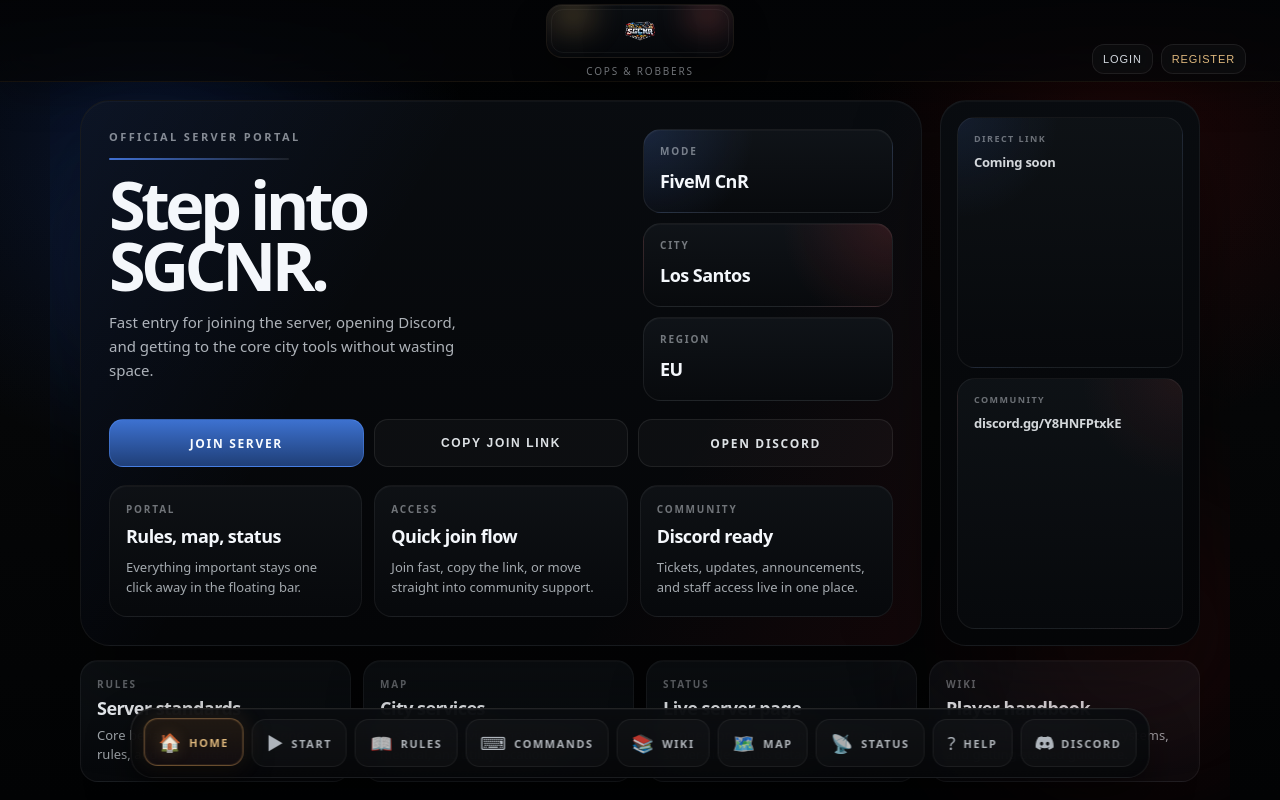
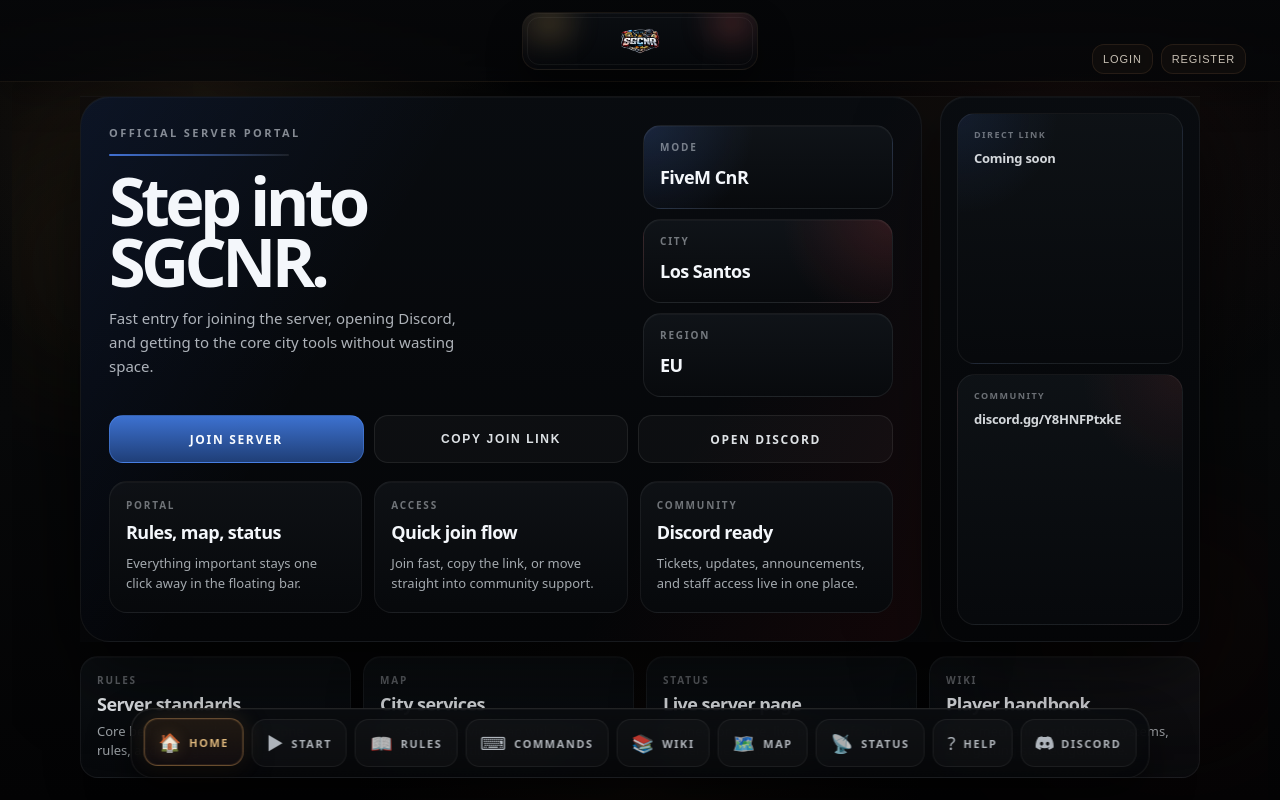
Before and after one commit to 585jeremy/siteexample, a PHP site: page / in a window 1280 px wide. Run offline with PHP 8.4, Linux system fonts and the light colour scheme.

Commit message:
Unify home wiki and map shell

```diff
--- a/index.html
+++ b/index.html
@@ -4,8 +4,8 @@
     <meta charset="utf-8" />
     <meta name="viewport" content="width=device-width, initial-scale=1" />
     <title>SGCNR Rules</title>
-    <link rel="stylesheet" href="./styles.css?v=20260402d" />
-    <link rel="stylesheet" href="./site-overrides.css?v=20260402d" />
+    <link rel="stylesheet" href="./styles.css?v=20260402e" />
+    <link rel="stylesheet" href="./site-overrides.css?v=20260402e" />
     <link
       rel="stylesheet"
       href="https://unpkg.com/leaflet@1.9.4/dist/leaflet.css"
@@ -30,7 +30,6 @@
           />
           <span class="brandmark__title">SGCNR</span>
         </div>
-        <div class="brandmark__sub">Cops &amp; Robbers</div>
       </div>
       <div class="meta" id="meta"></div>
       <div class="auth" id="authArea" aria-label="Account">
@@ -105,9 +104,9 @@
     </footer>
 
     <script src="./rules.js?v=20260401n"></script>
-    <script src="./server-config.js?v=20260402d"></script>
-    <script src="./wiki-data.js?v=20260402d"></script>
+    <script src="./server-config.js?v=20260402e"></script>
+    <script src="./wiki-data.js?v=20260402e"></script>
     <script src="https://unpkg.com/leaflet@1.9.4/dist/leaflet.js" crossorigin=""></script>
-    <script src="./app.js?v=20260402d"></script>
+    <script src="./app.js?v=20260402e"></script>
   </body>
 </html>
--- a/site-overrides.css
+++ b/site-overrides.css
@@ -3937,3 +3937,219 @@
     grid-template-columns: 1fr;
   }
 }
+
+/* 2026-04-02 final shell consistency overrides */
+.brandmark{
+  gap: 0 !important;
+}
+
+.brandmark__badge{
+  min-width: 236px !important;
+  min-height: 58px !important;
+}
+
+.brandmark__logo--badge{
+  max-width: 142px !important;
+  max-height: 44px !important;
+}
+
+.brandmark__sub{
+  display: none !important;
+}
+
+body.is-landing,
+body.is-wiki,
+body.is-map{
+  background:
+    radial-gradient(circle at 16% 12%, rgba(191, 143, 88, .14), transparent 24%),
+    radial-gradient(circle at 84% 14%, rgba(144, 71, 61, .13), transparent 24%),
+    radial-gradient(circle at 50% 100%, rgba(98, 62, 33, .08), transparent 28%),
+    linear-gradient(180deg, #040506 0%, #070809 52%, #030304 100%) !important;
+}
+
+body.is-landing .topbar,
+body.is-wiki .topbar,
+body.is-map .topbar{
+  background: linear-gradient(180deg, rgba(6,7,9,.96), rgba(5,6,8,.84)) !important;
+  border-bottom-color: rgba(183,137,85,.10) !important;
+}
+
+body.is-landing .clock,
+body.is-landing .auth__btn,
+body.is-wiki .clock,
+body.is-wiki .auth__btn,
+body.is-map .clock,
+body.is-map .auth__btn{
+  border-color: rgba(183,137,85,.14) !important;
+  background: rgba(18,15,13,.78) !important;
+  color: rgba(239,231,216,.82) !important;
+}
+
+body.is-landing .content,
+body.is-wiki .content,
+body.is-map .content{
+  width: min(1450px, calc(100% - 24px)) !important;
+  margin: 0 auto !important;
+}
+
+body.is-landing .content{
+  padding: 14px 0 114px !important;
+}
+
+body.is-wiki .content{
+  padding: 14px 0 120px !important;
+}
+
+body.is-map .content{
+  padding: 10px 0 112px !important;
+  min-height: calc(100svh - 84px) !important;
+}
+
+.landing-reboot__glow{
+  opacity: .56 !important;
+  filter: blur(92px) !important;
+}
+
+.landing-reboot__glow--blue{
+  background: radial-gradient(circle, rgba(188, 143, 86, .22), rgba(188, 143, 86, 0) 68%) !important;
+}
+
+.landing-reboot__glow--red{
+  background: radial-gradient(circle, rgba(149, 76, 61, .20), rgba(149, 76, 61, 0) 68%) !important;
+}
+
+.landing-reboot__hero,
+.wiki-shell .section,
+.wiki-sidebar,
+.wiki-article,
+.map-panel,
+.service-map-shell{
+  border-color: rgba(183,137,85,.12) !important;
+  background:
+    linear-gradient(180deg, rgba(16,13,12,.97), rgba(7,8,10,.98)) !important;
+  box-shadow:
+    0 28px 74px rgba(0,0,0,.42),
+    inset 0 1px 0 rgba(255,255,255,.03) !important;
+}
+
+.wiki-hero{
+  background:
+    radial-gradient(circle at top right, rgba(191,143,88,.10), transparent 34%),
+    linear-gradient(180deg, rgba(20,16,14,.96), rgba(9,10,12,.98)) !important;
+}
+
+.wiki-nav__item,
+.wiki-sidebar__stat,
+.wiki-card,
+.wiki-fact,
+.wiki-sectionBlock{
+  border-color: rgba(183,137,85,.10) !important;
+  background:
+    linear-gradient(180deg, rgba(22,18,15,.94), rgba(10,10,12,.96)) !important;
+}
+
+.wiki-nav__item.is-active{
+  border-color: rgba(211,158,97,.28) !important;
+  background:
+    linear-gradient(180deg, rgba(64,46,26,.46), rgba(22,18,15,.94)) !important;
+}
+
+body.is-map .dock{
+  position: fixed !important;
+  left: 50% !important;
+  bottom: 18px !important;
+  transform: translateX(-50%) !important;
+  z-index: 120 !important;
+}
+
+.map-page{
+  min-height: calc(100svh - 136px) !important;
+}
+
+.map-layout{
+  grid-template-columns: 284px minmax(0, 1fr) !important;
+  gap: 12px !important;
+  height: calc(100svh - 164px) !important;
+  min-height: calc(100svh - 164px) !important;
+}
+
+.map-panel{
+  padding: 12px !important;
+  gap: 10px !important;
+  min-height: 0 !important;
+  overflow: hidden !important;
+}
+
+.map-panel__stats{
+  gap: 7px !important;
+}
+
+.map-quick{
+  min-height: 0 !important;
+}
+
+.service-map-shell{
+  min-height: 0 !important;
+  height: 100% !important;
+}
+
+.service-map{
+  height: calc(100svh - 188px) !important;
+  min-height: 500px !important;
+}
+
+.service-map__canvas{
+  padding: 14px 212px 14px 14px !important;
+}
+
+.service-map__stage{
+  width: min(max(380px, calc(100% - 206px)), calc(100svh - 240px)) !important;
+}
+
+.map-stage__aside{
+  top: 70px !important;
+  right: 14px !important;
+  bottom: 14px !important;
+  width: 198px !important;
+  gap: 10px !important;
+}
+
+.map-stage-card{
+  padding: 12px 12px 13px !important;
+  border-radius: 16px !important;
+}
+
+.map-toolbar--overlay{
+  top: 12px !important;
+  left: 12px !important;
+}
+
+@media (max-width: 1080px){
+  body.is-map .content,
+  body.is-wiki .content,
+  body.is-landing .content{
+    width: min(100%, calc(100% - 20px)) !important;
+  }
+
+  .map-layout{
+    height: auto !important;
+    min-height: 0 !important;
+  }
+
+  .service-map{
+    height: auto !important;
+    min-height: 540px !important;
+  }
+
+  .service-map__canvas{
+    padding: 14px !important;
+  }
+
+  .service-map__stage{
+    width: min(100%, 760px) !important;
+  }
+
+  .map-stage__aside{
+    width: 210px !important;
+  }
+}
```
Also changed, not shown: app.js.
